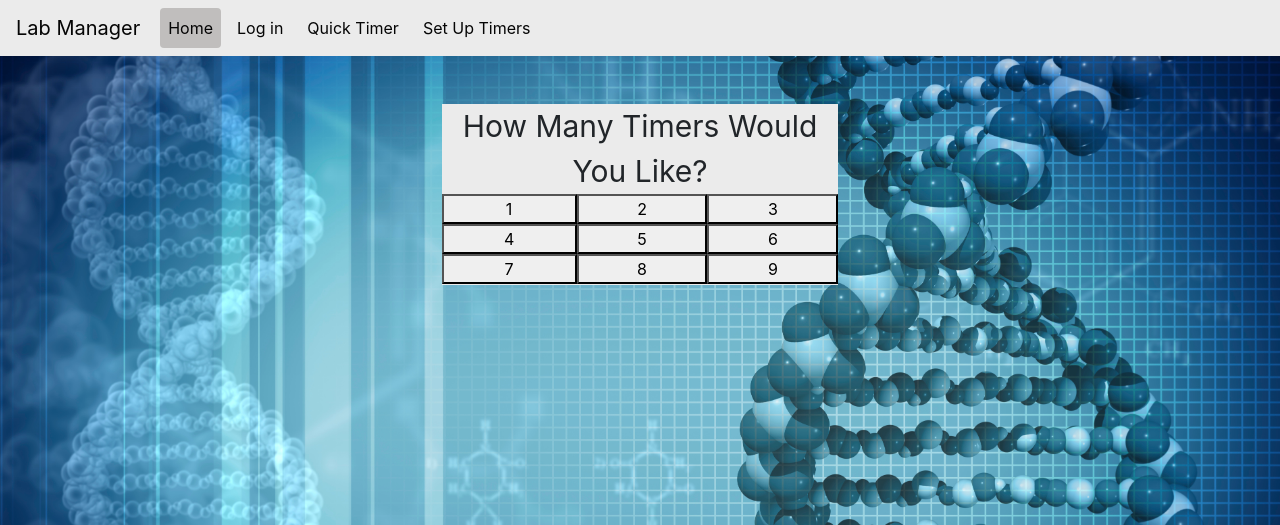
After one commit to brettvanderwerff/LabManager, a Flask app: page /set_up_timers in a window 1280 px wide. The commit adds this page. Shown: the top 525 px of the page. Run offline with Flask 2, Linux system fonts and the light colour scheme; some libraries are stand-ins or nearby versions.

Commit message:
added todo

```diff
--- a/app/routes.py
+++ b/app/routes.py
@@ -10,5 +10,10 @@ def index():
 def quick_timer():
     return render_template('quick_timer.html')
 
+@app.route('/set_up_timers')
+def set_up_timers():
+    return render_template('set_up_timers.html')
+
 
 #ToDo just focus on making a page with grid of timers that have a title and can be run independently then focus on letting user save those timers
+#ToDo add web form above timer to record what the timer is for
--- a/app/templates/base.html
+++ b/app/templates/base.html
@@ -165,7 +165,7 @@ body {
         <a class="nav-link" href="/quick_timer">Quick Timer</a>
       </li>
       <li class="nav-item">
-        <a class="nav-link disabled" href="#">Set Up Timer</a>
+        <a class="nav-link disabled" href="/set_up_timers">Set Up Timers</a>
       </li>
     </ul>
   </div>
--- a/app/templates/index.html
+++ b/app/templates/index.html
@@ -6,7 +6,7 @@
        <p class="lead"><span class="text-white">A timer manager for biological experiments</span></p>
   <p class="lead">
     <a class="btn btn-primary btn-lg" href="/quick_timer" role="button">Quick Timer</a>
-    <a class="btn btn-primary btn-lg" href="#" role="button">Set Up Timer</a>
+    <a class="btn btn-primary btn-lg" href="/set_up_timers" role="button">Set Up Timers</a>
   </p>
 </div>
 {% endblock %}
--- /dev/null
+++ b/app/templates/set_up_timers.html
@@ -0,0 +1,50 @@
+{% extends "base.html" %}
+
+{% block content %}
+
+<style>
+
+.grid-container {
+  display: grid;
+  grid-template-columns: auto auto auto;
+  background-color: #ebebeb;
+}
+
+.button-wide {
+  grid-column-start: 1;
+  grid-column-end: 4;
+}
+
+#display {
+  text-align: center;
+  grid-column-start: 1;
+  grid-column-end: 4;
+  font-size: 30px;
+  background: none;
+}
+
+
+</style>
+
+<div class="container-fluid">
+    <div class="row mt-5">
+        <div class="col-sm-4" style="background: none;"> </div>
+        <div class="col-sm-4" style="background: none;">
+            <div class="grid-container">
+                  <div id="display">How Many Timers Would You Like?</div>
+                  <button id="button-1">1</button>
+                  <button id="button-2">2</button>
+                  <button id="button-3">3</button>
+                  <button id="button-4">4</button>
+                  <button id="button-5">5</button>
+                  <button id="button-6">6</button>
+                  <button id="button-7">7</button>
+                  <button id="button-8">8</button>
+                  <button id="button-9">9</button>
+
+        <div class="col-sm-4" style="background: none;"> </div>
+    </div>
+        </div>
+    </div>
+</div>
+{% endblock %}
```
